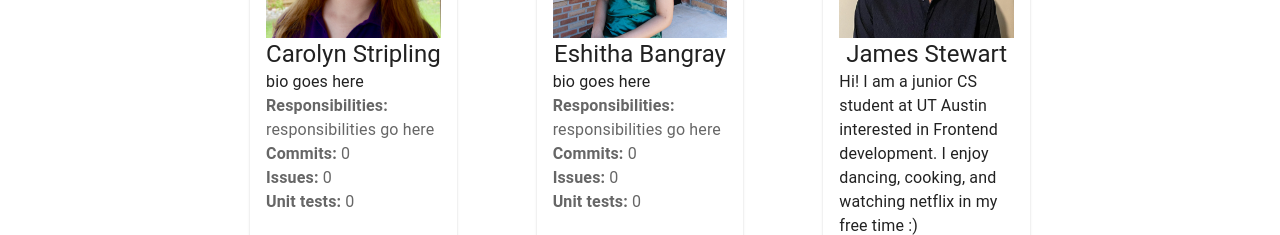
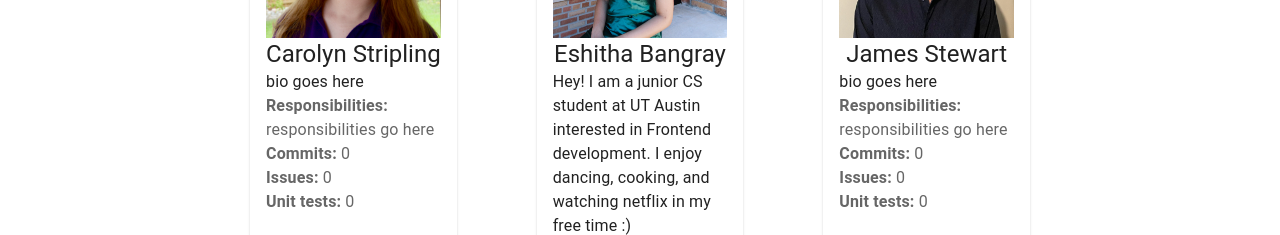
Before and after one commit to rohanchugh14/southwest-hurricane-aid, a React (Create React App) app: page /about in a window 1280 px wide. Shown: the part 717-952 px from the top of the page. Built offline with nearby package versions, Linux system fonts and the light colour scheme; no server answers.

Commit message:
eshitha bangray bio

```diff
--- a/src/About/index.tsx
+++ b/src/About/index.tsx
@@ -112,6 +112,8 @@ const About = () => {
             <MemberCard
               name='Eshitha Bangray'
               imgurl='eshitha.jpg'
+              bio = 'Hey! I am a junior CS student at UT Austin interested in Frontend development. I enjoy dancing, cooking, and watching netflix in my free time :)'
+              responsibilities='My responsibilities are to focus on the frontend of the application and to help with the backend when needed.'
               commits={
                 (commits.filter((commit) => commit.committer_name === "eshub1" || commit.committer_email === "eshitha.bangray@gmail.com")).length
               }
@@ -126,8 +128,6 @@ const About = () => {
             <MemberCard
               name='James Stewart'
               imgurl='james.png'
-              bio = 'Hi! I am a junior CS student at UT Austin interested in Frontend development. I enjoy dancing, cooking, and watching netflix in my free time :)'
-              responsibilities='My responsibilities are to focus on the frontend of the application and to help with the backend when needed.'
               commits={
                 (commits.filter((commit) => commit.committer_name === "James Aidan Stewart" || commit.committer_email === "jastew15@gmail.com")).length
               }
```
